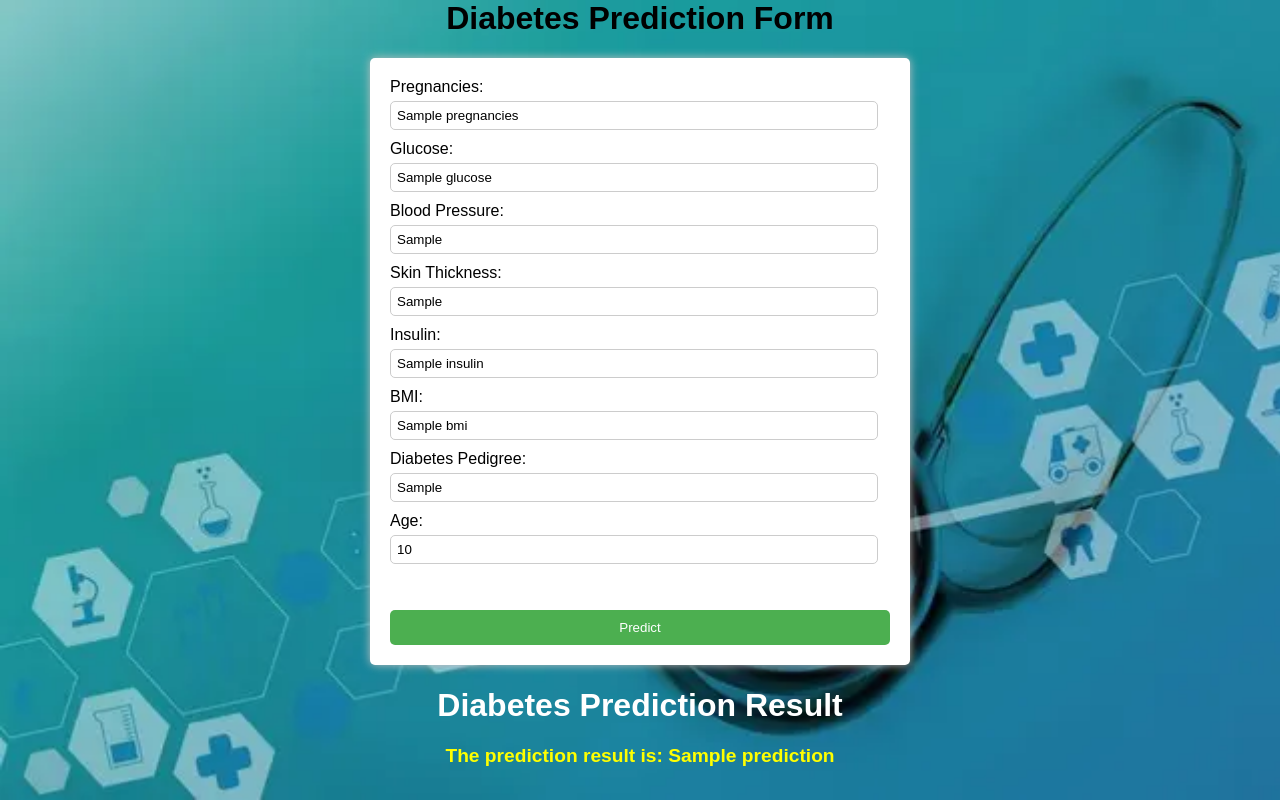
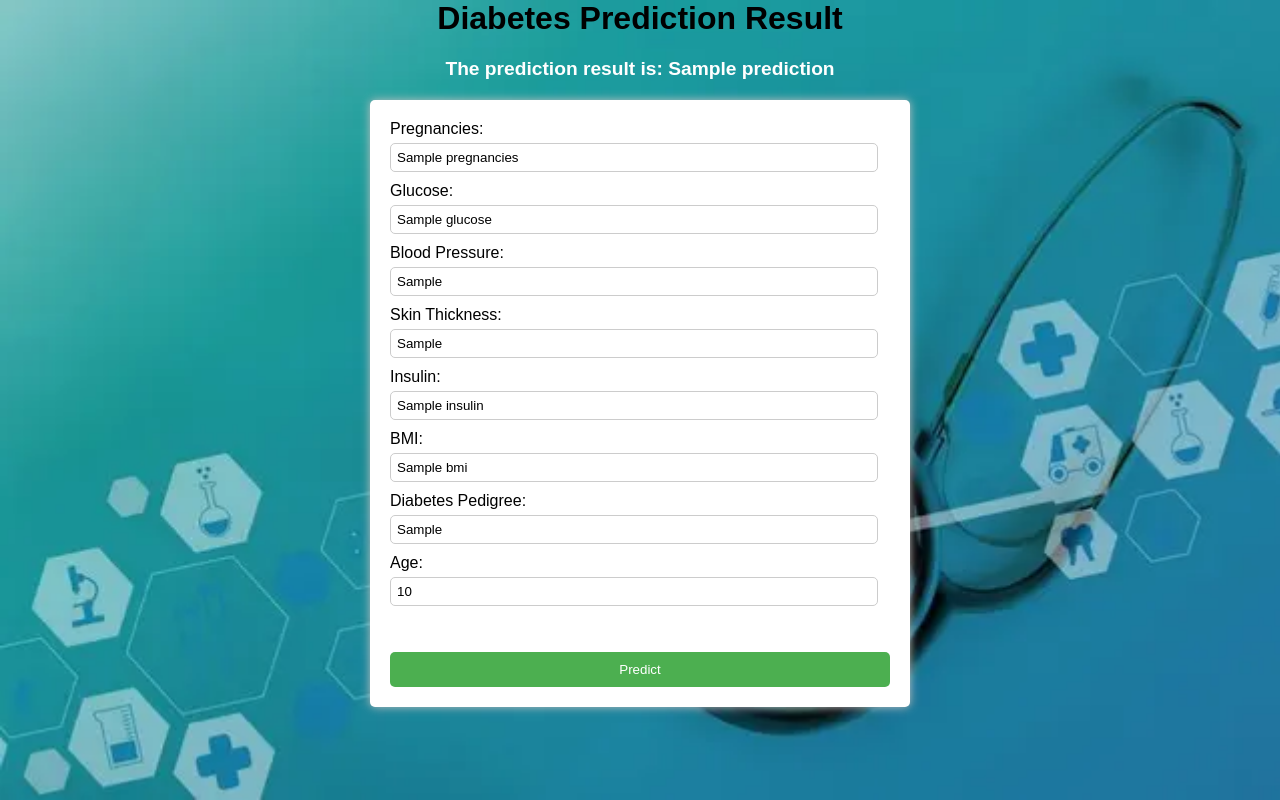
Before and after one commit to rubaawad/MLproject, a Flask app: template templates/index.html in a window 1280 px wide. Run offline with Flask 3, Linux system fonts and the light colour scheme; the template is opened without the code that fills it: most values are stand-ins (such as "Sample title", 1, 10 or a date in 2020); parts of the project's set-up code (start-up, migrations or seed data) failed here and were passed over.

Commit message:
Updated application page

```diff
--- a/application.py
+++ b/application.py
@@ -72,19 +72,17 @@ def predict_datapoint():
     else:
         print("call CustomData")
         # Create CustomData object with form data
-        data = CustomData(
-            Pregnancies=float(request.form.get('Pregnancies')),
-            Glucose=float(request.form.get('Glucose')),
-            BloodPressure=float(request.form.get('BloodPressure')),
-            SkinThickness=float(request.form.get('SkinThickness')),
-            Insulin=float(request.form.get('Insulin')),
-            BMI=float(request.form.get('BMI')),
-            DiabetesPedigreeFunction=float(request.form.get('DiabetesPedigreeFunction')),
-            Age=float(request.form.get('Age'))
-        )
-        print(data.__dict__)
+        Pregnancies=float(request.form.get('Pregnancies'))
+        Glucose=float(request.form.get('Glucose'))
+        BloodPressure=float(request.form.get('BloodPressure'))
+        SkinThickness=float(request.form.get('SkinThickness'))
+        Insulin=float(request.form.get('Insulin'))
+        BMI=float(request.form.get('BMI'))
+        DiabetesPedigreeFunction=float(request.form.get('DiabetesPedigreeFunction'))
+        Age=float(request.form.get('Age'))
+        data = (Pregnancies,Glucose,BloodPressure,SkinThickness,Insulin,BMI,DiabetesPedigreeFunction,Age)
         # Perform prediction
-        prediction = make_predictions(scaler, [data.Pregnancies, data.Glucose, data.BloodPressure, data.SkinThickness, data.Insulin, data.BMI, data.DiabetesPedigreeFunction, data.Age])
+        prediction = make_predictions(scaler, data)
         print('predictions are: ', prediction)
         # Translate prediction to human-readable format
         prediction_text = "The person is likely to have Diabetes in the next 5 years" if prediction[0] == 1 else "The person is NOT likely to have Diabetes in the next 5 years"
--- a/templates/index.html
+++ b/templates/index.html
@@ -15,7 +15,14 @@
    </head>
    <body>
       <div class="container">
-          <h1>Diabetes Prediction Form</h1>
+         <span id="predictionResult" class='{{"hidden" if prediction else "visible"}}'>
+            <h1>Diabetes Prediction Form</h1>
+        </span>
+
+          <span id="predictionResult" class='{{"visible" if prediction else "hidden"}}'>
+            <h1 >Diabetes Prediction Result</h1>
+            <p  style="color: white !important;">The prediction result is: {{ prediction }}</p>
+        </span>
           <form id="predictionForm" action="/diabetes" method="post">
               <label for="Pregnancies" class="form-label">Pregnancies:</label>
               <input type="text" id="Pregnancies" name="Pregnancies" class="form-input" value="{{ form_data['Pregnancies'] }}" required><br>
@@ -44,10 +51,7 @@
               <br></br>
               <input type="submit" value="Predict" class="form-submit">
           </form>
-          <span id="predictionResult" class='{{"visible" if prediction else "hidden"}}'>
-            <h1 style="color: white !important;">Diabetes Prediction Result</h1>
-            <p  style="color: yellow !important;">The prediction result is: {{ prediction }}</p>
-        </span>
+
       </div>
   </body>
   </html>
```
Also changed, not shown: README.md, 1 other file.
